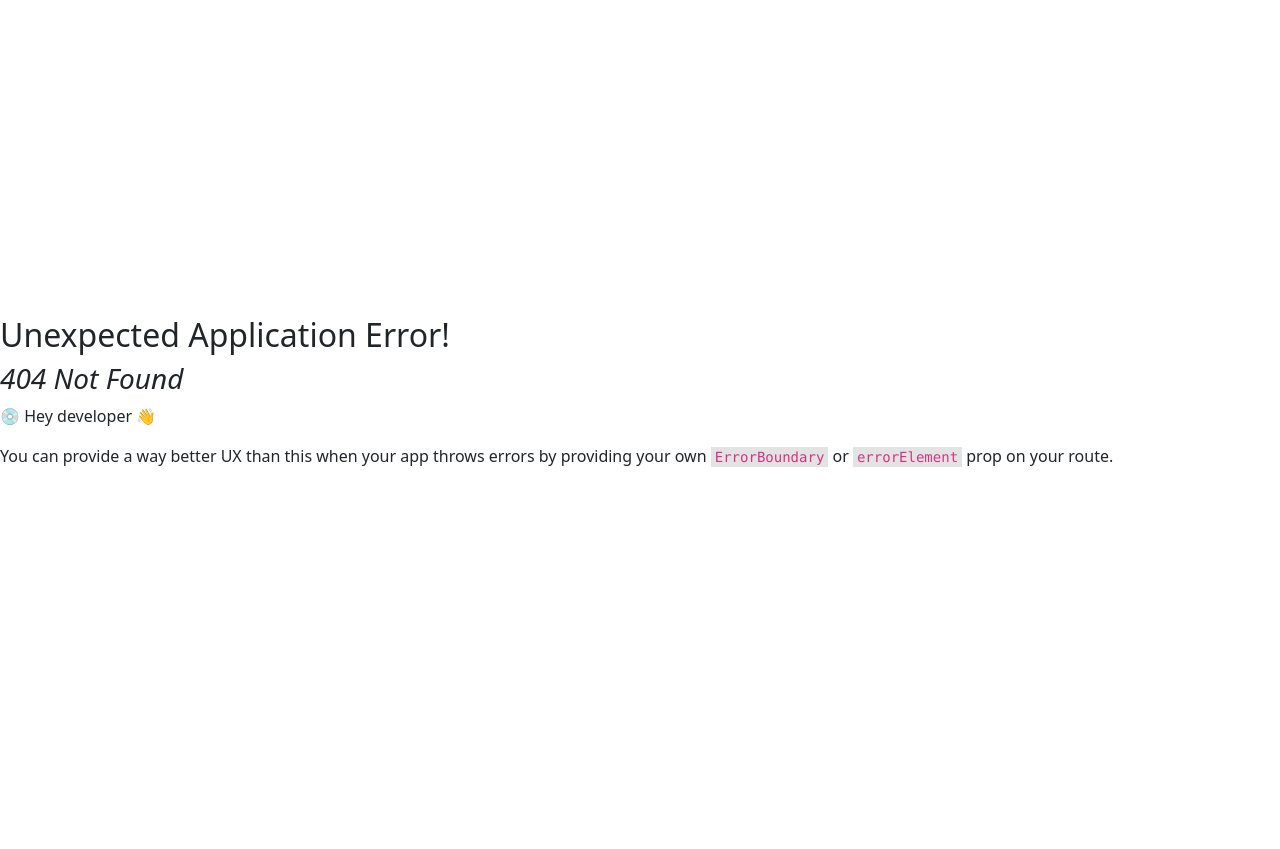
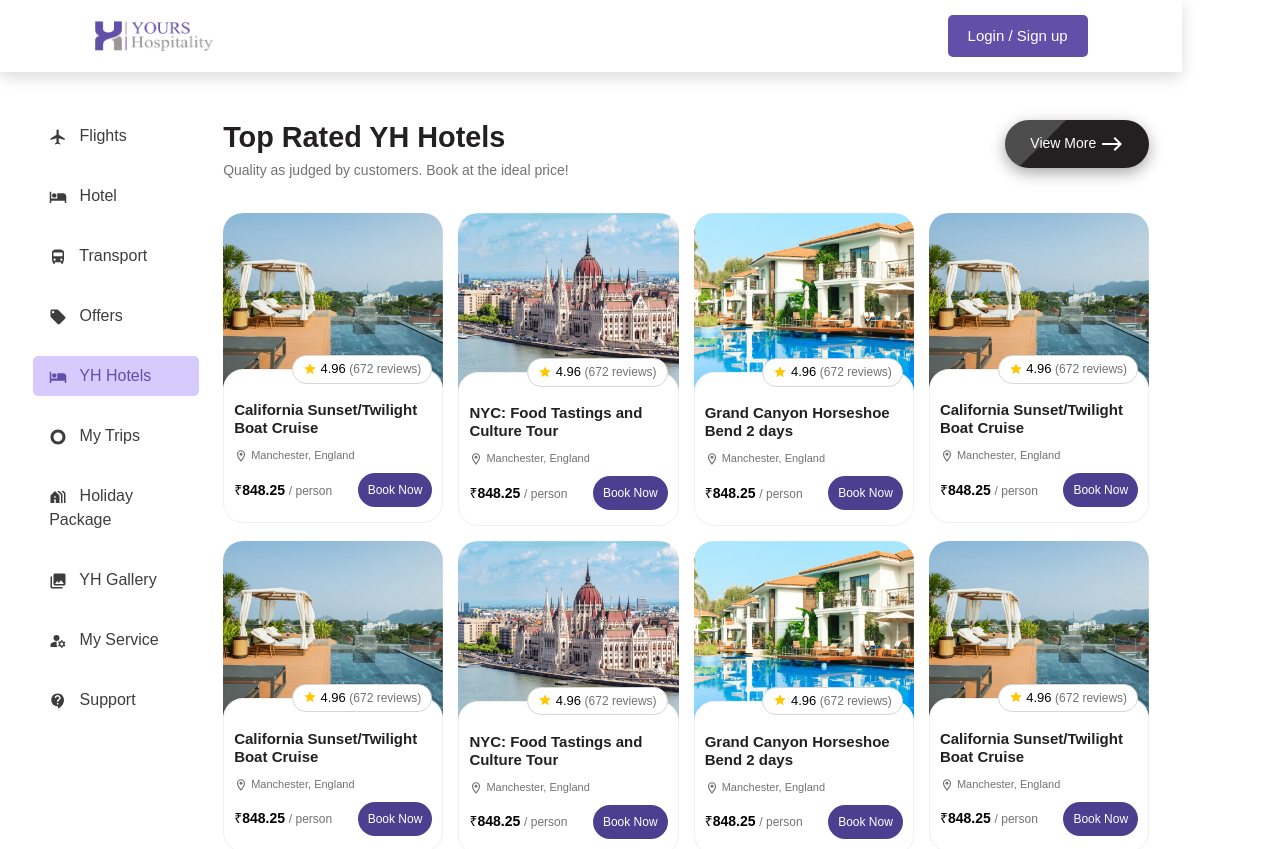
Before and after one commit to team1236/YH-FE-Staging, a React (Vite) app: page /yhhotel in a window 1280 px wide. Before the commit this address had no page. Shown: the top 849 px of the page. Before the commit the page ends 800 px from the top, so only its background shows below. Built offline with nearby package versions, Linux system fonts and the light colour scheme; a web font is replaced by a local one.

Commit message:
commit-issuefix

```diff
--- a/src/App.css
+++ b/src/App.css
@@ -1382,5 +1382,5 @@ margin-top: -30px;
     }
 
     .search-input-column .css-1t8l2tu-MuiInputBase-input-MuiOutlinedInput-input{
-      padding: 0 10px;
+      padding: 0 10px !important;
     }
--- a/src/components/Sidenav.jsx
+++ b/src/components/Sidenav.jsx
@@ -1,4 +1,4 @@
-import React, { useEffect, useState } from 'react';
+import React, { useEffect, useState, useCallback } from 'react';
 import { Link, useLocation } from 'react-router-dom';
 import FlightIcon from '@mui/icons-material/Flight';
 import HotelIcon from '@mui/icons-material/Hotel';
@@ -6,9 +6,9 @@ import DirectionsBusIcon from '@mui/icons-material/DirectionsBus';
 import LocalOfferIcon from '@mui/icons-material/LocalOffer';
 import TripOriginIcon from '@mui/icons-material/TripOrigin';
 import ContactSupportIcon from '@mui/icons-material/ContactSupport';
-import ManageAccountsIcon from "@mui/icons-material/ManageAccounts";
-import HolidayVillageIcon from "@mui/icons-material/HolidayVillage";
-import CollectionsIcon from "@mui/icons-material/Collections";
+import ManageAccountsIcon from '@mui/icons-material/ManageAccounts';
+import HolidayVillageIcon from '@mui/icons-material/HolidayVillage';
+import CollectionsIcon from '@mui/icons-material/Collections';
 import MenuIcon from '@mui/icons-material/Menu';
 import CloseIcon from '@mui/icons-material/Close';
 
@@ -19,7 +19,9 @@ const Sidenav = () => {
 
   useEffect(() => {
     const path = location.pathname;
-    if (path === '/') {
+    if (path.includes('yhhotel')) {
+      setActiveTab('yhhotel');
+    } else if (path === '/') {
       setActiveTab('flights');
     } else if (path.includes('offer')) {
       setActiveTab('offers');
@@ -30,19 +32,19 @@ const Sidenav = () => {
     } else if (path.includes('trips')) {
       setActiveTab('trips');
     } else if (path.includes('holidayPackage')) {
-      setActiveTab("holidayPackage");
+      setActiveTab('holidayPackage');
     } else if (path.includes('yhGallery')) {
-      setActiveTab("yhGallery");
+      setActiveTab('yhGallery');
     } else if (path.includes('myService')) {
-      setActiveTab("myService");
+      setActiveTab('myService');
     } else if (path.includes('support')) {
       setActiveTab('support');
     }
   }, [location]);
 
-  const toggleSidebar = () => {
-    setIsSidebarVisible(!isSidebarVisible);
-  };
+  const toggleSidebar = useCallback(() => {
+    setIsSidebarVisible(prevState => !prevState);
+  }, []);
 
   return (
     <>
@@ -77,6 +79,13 @@ const Sidenav = () => {
           onClick={() => setActiveTab('offers')}
         >
           <LocalOfferIcon className="nav-icon" /> Offers
+        </Link>
+        <Link
+          to="/yhhotel"
+          className={`nav-link ${activeTab === 'yhhotel' ? 'active' : ''}`}
+          onClick={() => setActiveTab('yhhotel')}
+        >
+          <HotelIcon className="nav-icon" /> YH Hotels
         </Link>
         <Link
           to="/trips"
--- a/src/components/Transportsearch.jsx
+++ b/src/components/Transportsearch.jsx
@@ -10,7 +10,6 @@ import RadioGroup from '@mui/material/RadioGroup';
 import Tabs from '@mui/material/Tabs';
 import Tab from '@mui/material/Tab';
 import Box from '@mui/material/Box';
-import TextField from '@mui/material/TextField';
 import DatePicker from 'react-datepicker';
 import 'react-datepicker/dist/react-datepicker.css';
 
@@ -20,6 +19,7 @@ const Transportsearch = () => {
   const [selectedTab, setSelectedTab] = useState(0);
   const [carTripType, setCarTripType] = useState('One Way');
   const [departureDateValue, setDepartureDateValue] = useState(null);
+  const [departureTimeValue, setDepartureTimeValue] = useState(null);
   const [returnDateValue, setReturnDateValue] = useState(null);
 
   const handleInputChange = (event, setter) => {
@@ -136,16 +136,29 @@ const Transportsearch = () => {
                 </div>
               </div>
             ) : (
-              <div className="transport-date">
-                <TextField
-                  id="date"
-                  label="Select Date"
-                  type="date"
-                  InputLabelProps={{
-                    shrink: true,
-                  }}
-                  className='form-control'
-                />
+              <div className="place-field transport-date">
+                <div className={`input-wrapper from-input ${departureDateValue ? 'active' : ''}`}>
+                  <DatePicker
+                    selected={departureDateValue}
+                    onChange={(date) => setDepartureDateValue(date)}
+                    className="input-field"
+                    dateFormat="dd-MM-yyyy"
+                    placeholderText="Departure Date"
+                  />
+                </div>
+                <div className={`input-wrapper to-input ${departureTimeValue ? 'active' : ''}`}>
+                  <DatePicker
+                    selected={departureTimeValue}
+                    onChange={(date) => setDepartureTimeValue(date)}
+                    className="input-field"
+                    showTimeSelect
+                    showTimeSelectOnly
+                    timeIntervals={15}
+                    timeCaption="Time"
+                    dateFormat="HH:mm"
+                    placeholderText="Departure Time"
+                  />
+                </div>
               </div>
             )}
           </div>
--- /dev/null
+++ b/src/components/Yhhotellist.jsx
@@ -0,0 +1,177 @@
+import React from 'react'
+import LocationOnOutlinedIcon from '@mui/icons-material/LocationOnOutlined';
+import EastIcon from '@mui/icons-material/East';
+import GradeIcon from '@mui/icons-material/Grade';
+
+const Yhhotellist = () => {
+  return (
+   <>
+       <div className="deal-heading pt-4 mb-3">
+        <div>
+        <h4>Top Rated YH Hotels</h4>
+        <p>Quality as judged by customers. Book at the ideal price!</p>
+        </div>
+        <div>
+                <button> View More {''} <EastIcon/></button>
+        </div>
+      </div>
+    <div className="hotel-deal-box">
+        <div className="hotel-look">
+<div className="deal-img">
+<img src="deal1.png" alt="" />
+</div>
+<div className='deal-content'>
+        <div className='review-box'>
+        <h6><GradeIcon/> {''} 4.96 <span>(672 reviews)</span> </h6>
+        </div>
+<h4 className='pt-3'>California Sunset/Twilight
+Boat Cruise</h4>
+<small> <LocationOnOutlinedIcon/> Manchester, England</small>
+
+<div className='price-book-btn pt-2'>
+<h6>₹848.25 <span>/ person</span> </h6>
+<button>Book Now</button>
+</div>
+
+</div>
+        </div>
+        <div className="hotel-look">
+<div className="deal-img">
+<img src="deal2.png" alt="" />
+</div>
+<div className='deal-content'>
+        <div className='review-box'>
+        <h6><GradeIcon/> {''} 4.96 <span>(672 reviews)</span> </h6>
+        </div>
+<h4 className='pt-3'>NYC: Food Tastings and
+Culture Tour</h4>
+<small> <LocationOnOutlinedIcon/> Manchester, England</small>
+
+<div className='price-book-btn pt-2'>
+<h6>₹848.25 <span>/ person</span> </h6>
+<button>Book Now</button>
+</div>
+
+</div>
+        </div>
+        <div className="hotel-look">
+<div className="deal-img">
+<img src="deal3.png" alt="" />
+</div>
+<div className='deal-content'>
+        <div className='review-box'>
+        <h6><GradeIcon/> {''} 4.96 <span>(672 reviews)</span> </h6>
+        </div>
+<h4 className='pt-3'>Grand Canyon Horseshoe
+Bend 2 days</h4>
+<small> <LocationOnOutlinedIcon/> Manchester, England</small>
+
+<div className='price-book-btn pt-2'>
+<h6>₹848.25 <span>/ person</span> </h6>
+<button>Book Now</button>
+</div>
+
+</div>
+        </div>
+        <div className="hotel-look">
+<div className="deal-img">
+<img src="deal1.png" alt="" />
+</div>
+<div className='deal-content'>
+        <div className='review-box'>
+        <h6><GradeIcon/> {''} 4.96 <span>(672 reviews)</span> </h6>
+        </div>
+<h4 className='pt-3'>California Sunset/Twilight
+Boat Cruise</h4>
+<small> <LocationOnOutlinedIcon/> Manchester, England</small>
+
+<div className='price-book-btn pt-2'>
+<h6>₹848.25 <span>/ person</span> </h6>
+<button>Book Now</button>
+</div>
+
+</div>
+        </div>
+        <div className="hotel-look">
+<div className="deal-img">
+<img src="deal1.png" alt="" />
+</div>
+<div className='deal-content'>
+        <div className='review-box'>
+        <h6><GradeIcon/> {''} 4.96 <span>(672 reviews)</span> </h6>
+        </div>
+<h4 className='pt-3'>California Sunset/Twilight
+Boat Cruise</h4>
+<small> <LocationOnOutlinedIcon/> Manchester, England</small>
+
+<div className='price-book-btn pt-2'>
+<h6>₹848.25 <span>/ person</span> </h6>
+<button>Book Now</button>
+</div>
+
+</div>
+        </div>
+        <div className="hotel-look">
+<div className="deal-img">
+<img src="deal2.png" alt="" />
+</div>
+<div className='deal-content'>
+        <div className='review-box'>
+        <h6><GradeIcon/> {''} 4.96 <span>(672 reviews)</span> </h6>
+        </div>
+<h4 className='pt-3'>NYC: Food Tastings and
+Culture Tour</h4>
+<small> <LocationOnOutlinedIcon/> Manchester, England</small>
+
+<div className='price-book-btn pt-2'>
+<h6>₹848.25 <span>/ person</span> </h6>
+<button>Book Now</button>
+</div>
+
+</div>
+        </div>
+        <div className="hotel-look">
+<div className="deal-img">
+<img src="deal3.png" alt="" />
+</div>
+<div className='deal-content'>
+        <div className='review-box'>
+        <h6><GradeIcon/> {''} 4.96 <span>(672 reviews)</span> </h6>
+        </div>
+<h4 className='pt-3'>Grand Canyon Horseshoe
+Bend 2 days</h4>
+<small> <LocationOnOutlinedIcon/> Manchester, England</small>
+
+<div className='price-book-btn pt-2'>
+<h6>₹848.25 <span>/ person</span> </h6>
+<button>Book Now</button>
+</div>
+
+</div>
+        </div>
+        <div className="hotel-look">
+<div className="deal-img">
+<img src="deal1.png" alt="" />
+</div>
+<div className='deal-content'>
+        <div className='review-box'>
+        <h6><GradeIcon/> {''} 4.96 <span>(672 reviews)</span> </h6>
+        </div>
+<h4 className='pt-3'>California Sunset/Twilight
+Boat Cruise</h4>
+<small> <LocationOnOutlinedIcon/> Manchester, England</small>
+
+<div className='price-book-btn pt-2'>
+<h6>₹848.25 <span>/ person</span> </h6>
+<button>Book Now</button>
+</div>
+
+</div>
+        </div>
+
+    </div>
+   </>
+  )
+}
+
+export default Yhhotellist
--- /dev/null
+++ b/src/pages/Yhhotels.jsx
@@ -0,0 +1,21 @@
+import React from 'react'
+import Sidenav from '../components/Sidenav'
+import Yhhotellist from '../components/Yhhotellist'
+const Yhhotels = () => {
+  return (
+    <>
+    <div className="container mt-4">
+  <div className="row">
+    <div className="col-lg-2">
+      <Sidenav />
+    </div>
+    <div className="col-lg-10">
+        <Yhhotellist/>
+    </div>
+  </div>
+</div>
+</>
+  )
+}
+
+export default Yhhotels
--- a/src/routes/index.jsx
+++ b/src/routes/index.jsx
@@ -10,6 +10,7 @@ import SupportPage from "../pages/SupportPage.jsx";
 import MyTripService from "../pages/MyTrip.jsx";
 import Transport from "../pages/Transport.jsx";
 import YhGalleryPage from "../pages/YhGalleryPage.jsx";
+import Yhhotels from "../pages/Yhhotels.jsx";
 
 export const router = createBrowserRouter([
   {
@@ -23,6 +24,10 @@ export const router = createBrowserRouter([
       {
         path: "/offer",
         element: <Offer />,
+      },
+      {
+        path: "/yhhotel",
+        element: <Yhhotels />,
       },
       {
         path: "/hotel",
```
